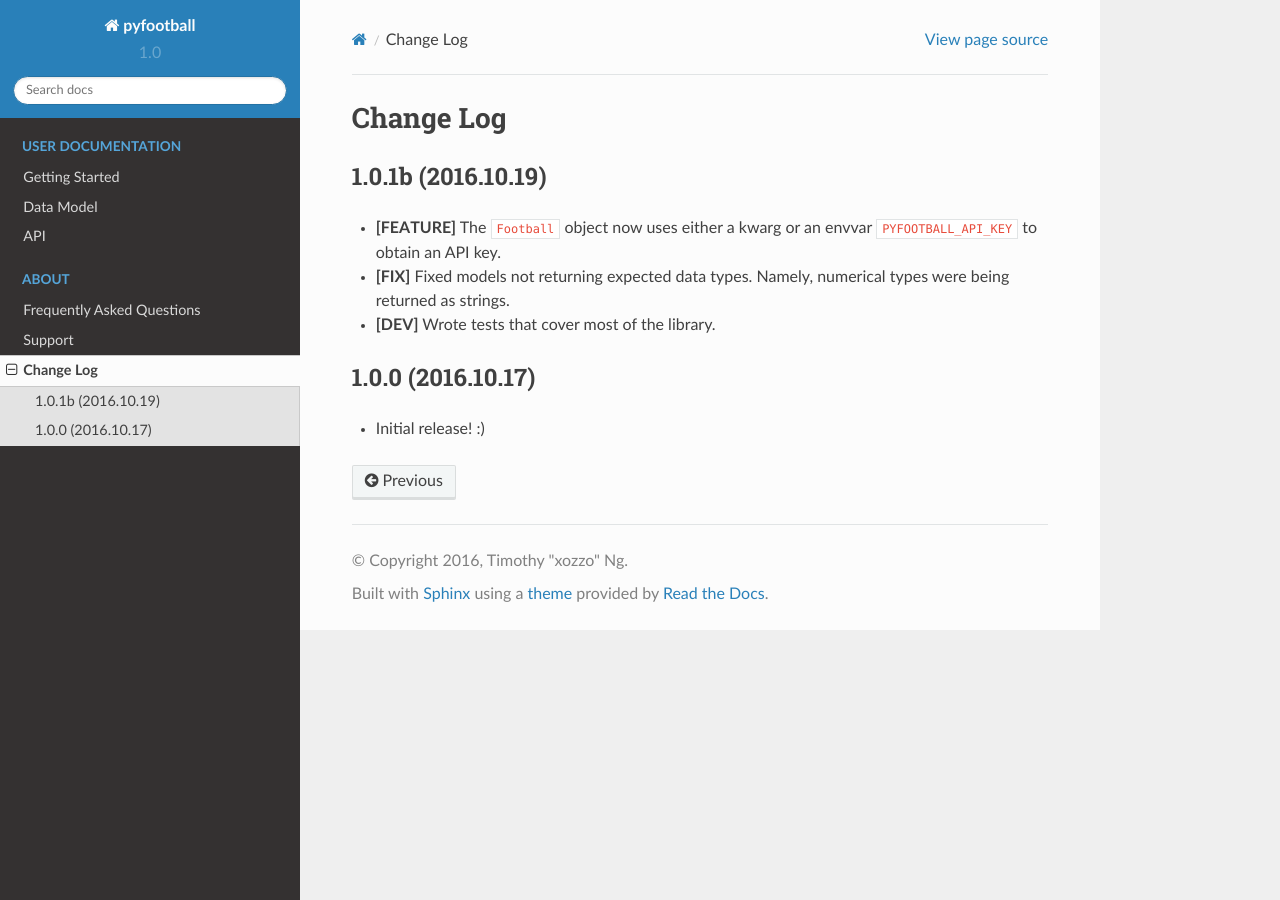
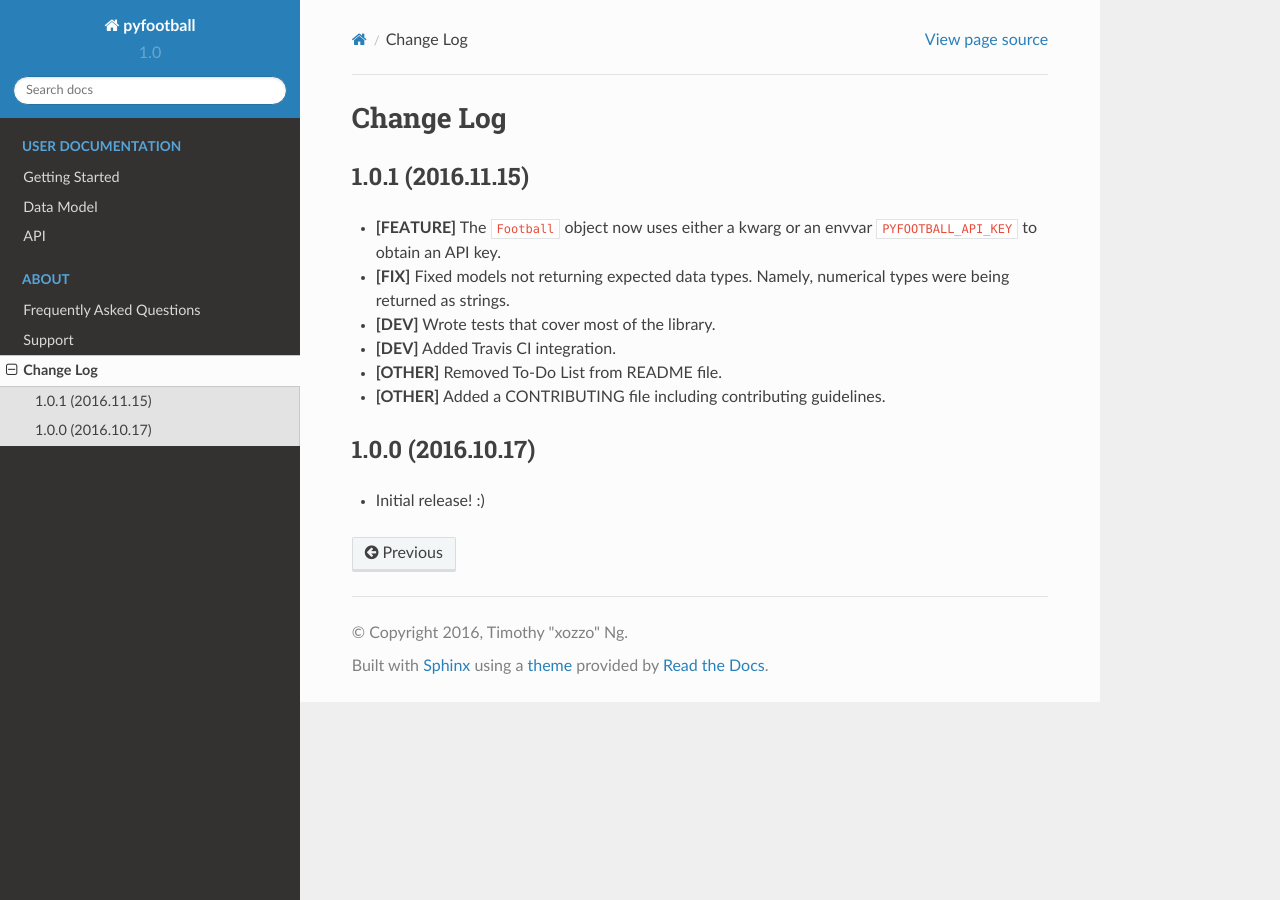
Before and after one commit to timorthi/pyfootball, a Sphinx documentation site: the page built from docs/pages/changelog.rst, in a window 1280 px wide. Built offline with Sphinx 7.4.7 and the Read the Docs theme 2.0.0, drawn with Linux system fonts in a browser that asks for light colours.

Commit message:
Updated changelog for 1.0.1

```diff
--- a/docs/pages/changelog.rst
+++ b/docs/pages/changelog.rst
@@ -1,10 +1,13 @@
 Change Log
 ============
-1.0.1b (2016.10.19)
+1.0.1 (2016.11.15)
 --------------------
 * **[FEATURE]** The ``Football`` object now uses either a kwarg or an envvar ``PYFOOTBALL_API_KEY`` to obtain an API key.
 * **[FIX]** Fixed models not returning expected data types. Namely, numerical types were being returned as strings.
 * **[DEV]** Wrote tests that cover most of the library.
+* **[DEV]** Added Travis CI integration.
+* **[OTHER]** Removed To-Do List from README file.
+* **[OTHER]** Added a CONTRIBUTING file including contributing guidelines.
 
 1.0.0 (2016.10.17)
 --------------------
```
